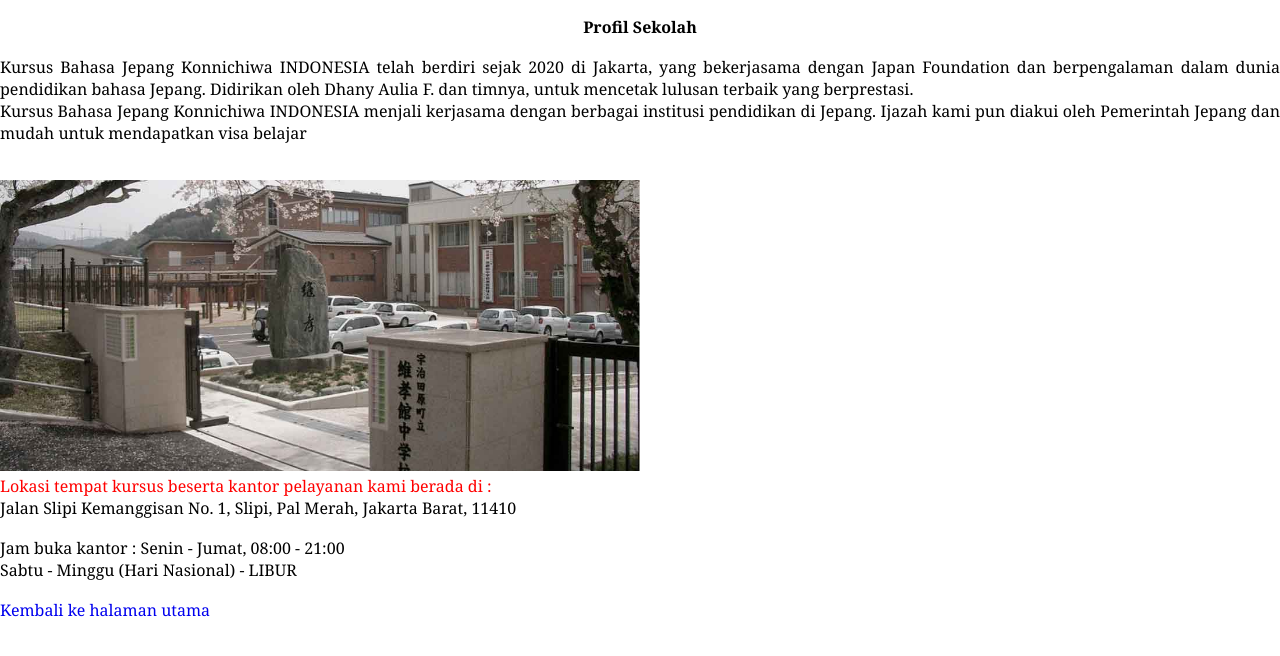
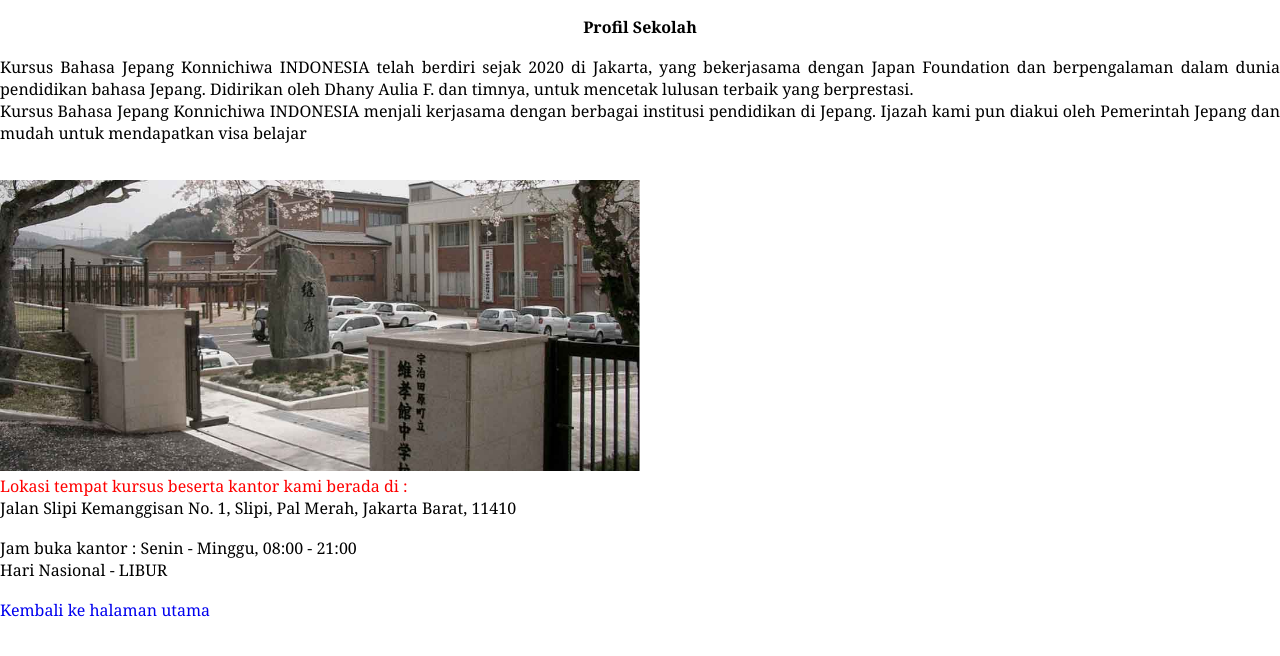
Before and after one commit to h3ngk1/web_develop, a plain HTML site: page profil.html in a window 1280 px wide. Shown: the part 138-794 px from the top of the page. Drawn offline with Linux system fonts and the light colour scheme; files that its build step writes are made by us from their sources; files whose address does not match are found by name.

Commit message:
Update profil.html

```diff
--- a/profil.html
+++ b/profil.html
@@ -32,11 +32,11 @@
         <br>
         <br>
         <img src="/img/sekolah.jpg" width="50%">
-        <p><u>Lokasi tempat kursus beserta kantor pelayanan kami berada di : </u> </p>
+        <p><u>Lokasi tempat kursus beserta kantor kami berada di : </u> </p>
         <p> Jalan Slipi Kemanggisan No. 1, Slipi, Pal Merah, Jakarta Barat, 11410</p>
         <br>
-        <p>Jam buka kantor : Senin - Jumat, 08:00 - 21:00</p>
-        <p>Sabtu - Minggu (Hari Nasional) - LIBUR</p>
+        <p>Jam buka kantor : Senin - Minggu, 08:00 - 21:00</p>
+        <p>Hari Nasional - LIBUR</p>
         <br>
         <p><u><a href="/index.html">Kembali ke halaman utama</a></u></p>
 
```
